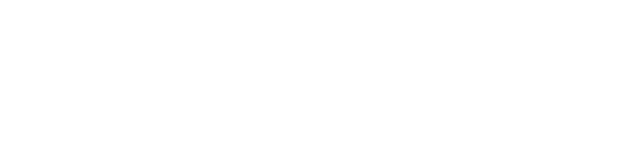
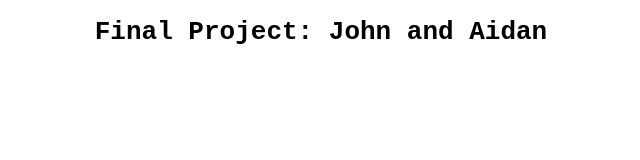
Before and after one commit to violeteloiv/FinalProject, a website: page public/index.html in a window 1280 px wide. Shown: the whole page, without its empty margins (319-959 px from the left). Drawn offline with Linux system fonts and the light colour scheme.

Commit message:
Better HTML
I Dun It

```diff
--- a/public/index.html
+++ b/public/index.html
@@ -1,8 +1,25 @@
 <!DOCTYPE html>
+
 <html>
+
   <head>
+
     <title> Final Project -- Subject To Change </title>
+
+    <style type="text/css">
+
+      h1.mainHeader {
+        font-family: monospace; courier;
+      }
+
+    </style>
+
   </head>
+
   <body>
+
+    <h1 align="center" class="mainHeader"> Final Project: John and Aidan </h1>
+
   </body>
+
 </html>
```
